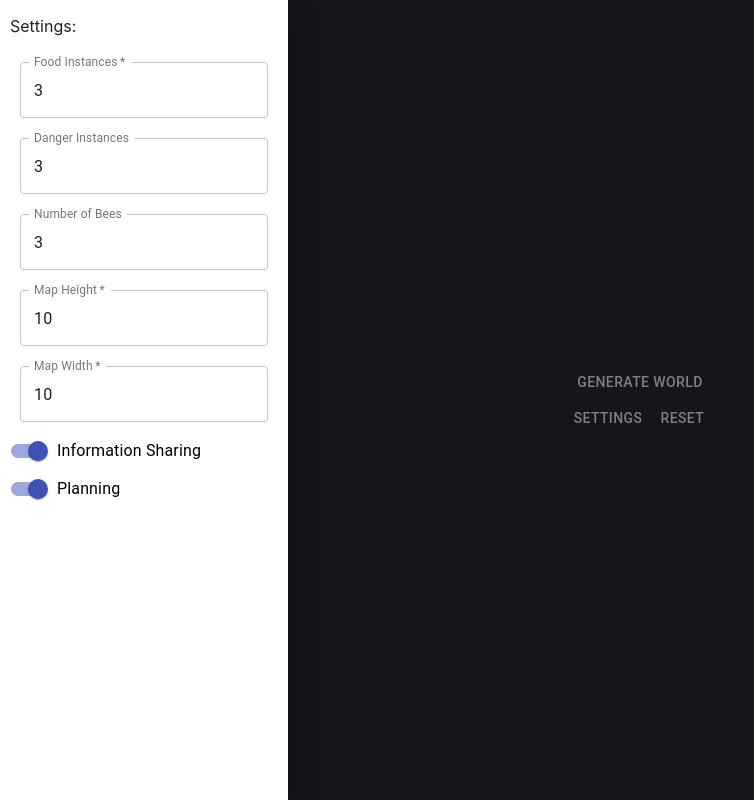
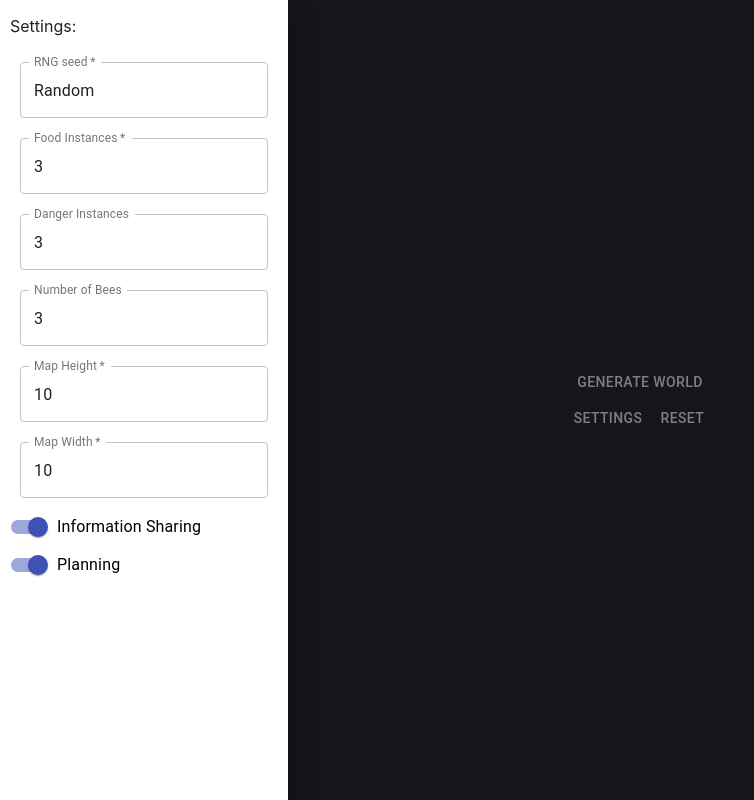
Before and after one commit to AFeralMountainGoatBB/bee_hive, a React (Create React App) app: page / in a window 1280 px wide. Both pictures are taken after a click on the button "SETTINGS". Shown: the whole page, without its empty margins (0-754 px from the left). Built offline with nearby package versions, Linux system fonts and the light colour scheme.

Commit message:
added seed changing for rng

```diff
--- a/src/components/OptionsController.js
+++ b/src/components/OptionsController.js
@@ -37,6 +37,19 @@ function OptionsController(props) {
         <div style={{margin:"10px"}}>
             <p>Settings:</p>
         <FormControl>
+        <div>
+        <TextField
+        style={{margin:"10px"}}
+          required
+          id="seedInput"
+          label="RNG seed"
+          defaultValue={props.settings.seed}
+          variant="outlined"
+          onChange={handleOptionsChange}
+          name="seed"
+          autoComplete='off'
+        />
+        </div>
             <div>
         <TextField
         style={{margin:"10px"}}
--- a/src/dataClasses/worldClass.js
+++ b/src/dataClasses/worldClass.js
@@ -73,8 +73,8 @@ class WorldClass{
         switch(stage)
         {
             case "Start":
-            this.startStage();
-            break;
+                this.startStage();
+                break;
             case "Explore":
                 this.exploreStage();
                 break;
--- a/src/pages/MainPage.js
+++ b/src/pages/MainPage.js
@@ -36,7 +36,7 @@ function MainPage() {
       width: 10,
       numDanger: 3,
       numFood: 3,
-      seed: "Default",
+      seed: "Random",
       numBees:3,
       planning:true,
       syncing:true
@@ -75,7 +75,7 @@ function MainPage() {
   function generateWorld() {
     console.log("settings for gen", settingsState);
     //get options and group them when controls exist
-    if (!settingsState.seed)
+    if (settingsState.seed == "Random" || !settingsState.seed)
     {
       settingsState.seed = Math.floor(Math.random() * 999999999);
     }
```
